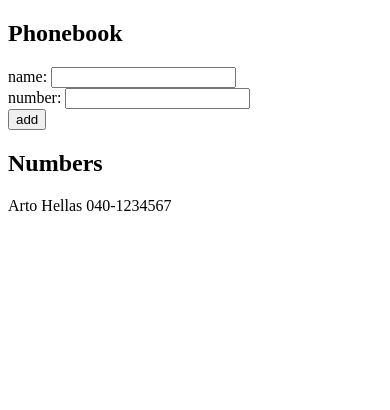
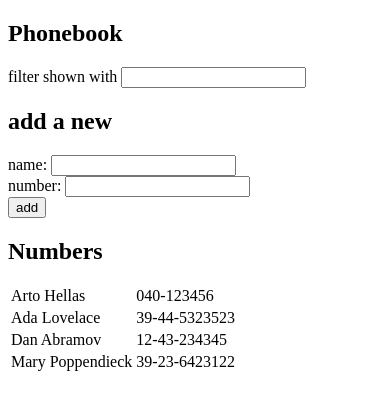
Before and after one commit to trevorsinnott/fullStackOpenMOOC, a React (Create React App) app in the folder part2/phonebook/: page / in a window 390 px wide. Shown: the top 410 px of the page. Built offline with nearby package versions, Linux system fonts and the light colour scheme.

Commit message:
exercise 2.9*: The Phonebook Step4

```diff
--- a/part2/phonebook/src/components/App.js
+++ b/part2/phonebook/src/components/App.js
@@ -4,12 +4,16 @@ import Input from "./Input";
 
 const App = () => {
   const [persons, setPersons] = useState([
-    { name: "Arto Hellas", number: "040-1234567" },
+    { name: "Arto Hellas", number: "040-123456" },
+    { name: "Ada Lovelace", number: "39-44-5323523" },
+    { name: "Dan Abramov", number: "12-43-234345" },
+    { name: "Mary Poppendieck", number: "39-23-6423122" },
   ]);
   const [newPerson, setNewPerson] = useState({
     name: "",
     number: "",
   });
+  const [filterBy, setFilterBy] = useState({ showAll: true, searchValue: "" });
 
   const addPerson = (event) => {
     event.preventDefault();
@@ -32,17 +36,40 @@ const App = () => {
     setNewPerson(person);
   };
 
+  const peopleToShow = filterBy.showAll
+    ? persons
+    : persons.filter((person) =>
+        person.name.toLowerCase().includes(filterBy.searchValue.toLowerCase())
+      );
+
+  const handleFilterChange = (event) => {
+    const newFilter = { ...filterBy };
+    if (event.target.value === "") {
+      newFilter.showAll = true;
+    } else {
+      newFilter.showAll = false;
+    }
+    newFilter.searchValue = event.target.value;
+    setFilterBy(newFilter);
+  };
+
   return (
     <div>
       <Header text="Phonebook" />
+      <Input
+        text="filter shown with"
+        value={filterBy.searchValue}
+        handleChange={handleFilterChange}
+      />
+      <Header text="add a new" />
       <form onSubmit={addPerson}>
         <Input
-          text="name"
+          text="name:"
           value={newPerson.name}
           handleChange={handlePersonChange}
         />
         <Input
-          text="number"
+          text="number:"
           value={newPerson.number}
           handleChange={handlePersonChange}
         />
@@ -51,11 +78,16 @@ const App = () => {
         </div>
       </form>
       <Header text="Numbers" />
-      {persons.map((person) => (
-        <p key={person.name}>
-          {person.name} {person.number}
-        </p>
-      ))}
+      <table>
+        <tbody>
+          {peopleToShow.map((person) => (
+            <tr key={person.name}>
+              <td>{person.name}</td>
+              <td>{person.number}</td>
+            </tr>
+          ))}
+        </tbody>
+      </table>
     </div>
   );
 };
--- a/part2/phonebook/src/components/Input.js
+++ b/part2/phonebook/src/components/Input.js
@@ -3,7 +3,7 @@ import React from "react";
 const Input = ({ text, value, handleChange }) => {
   return (
     <div>
-      {text}: <input id={text} value={value} onChange={handleChange} />
+      {text} <input id={text} value={value} onChange={handleChange} />
     </div>
   );
 };
```
